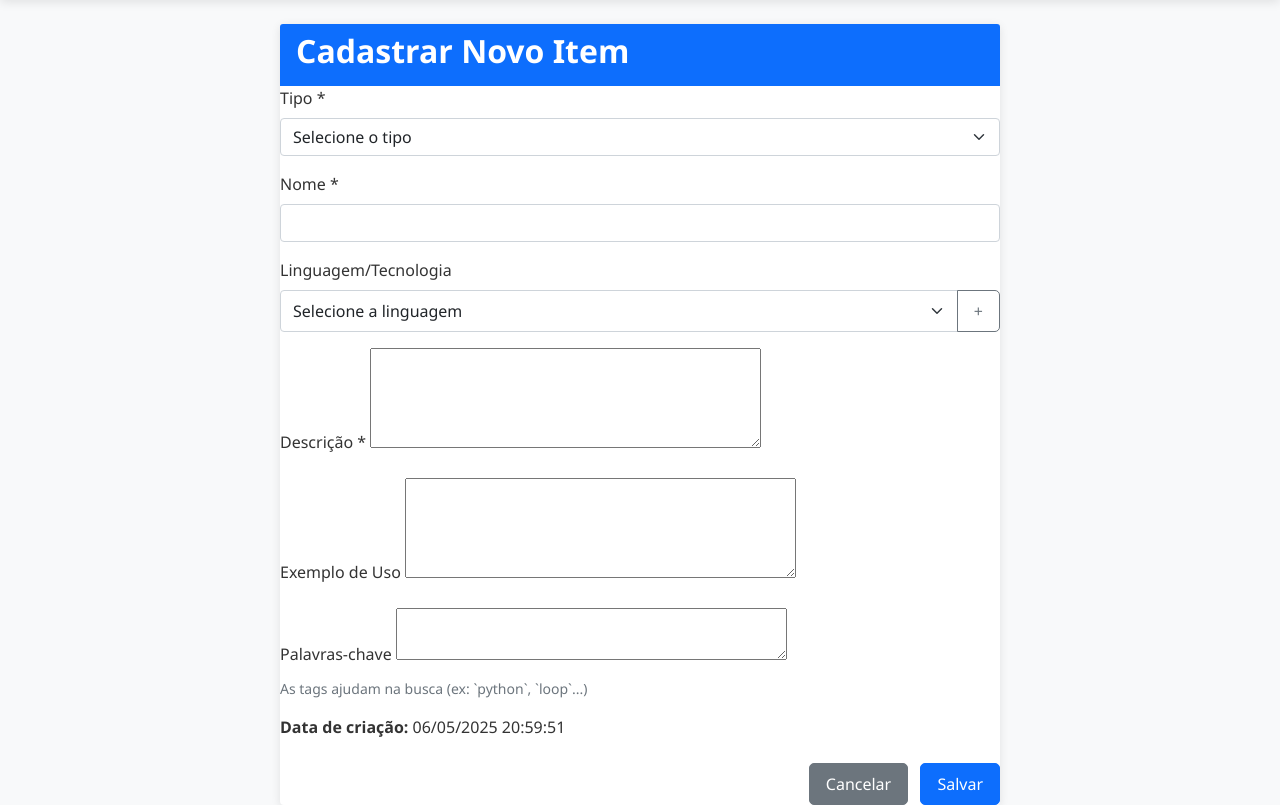
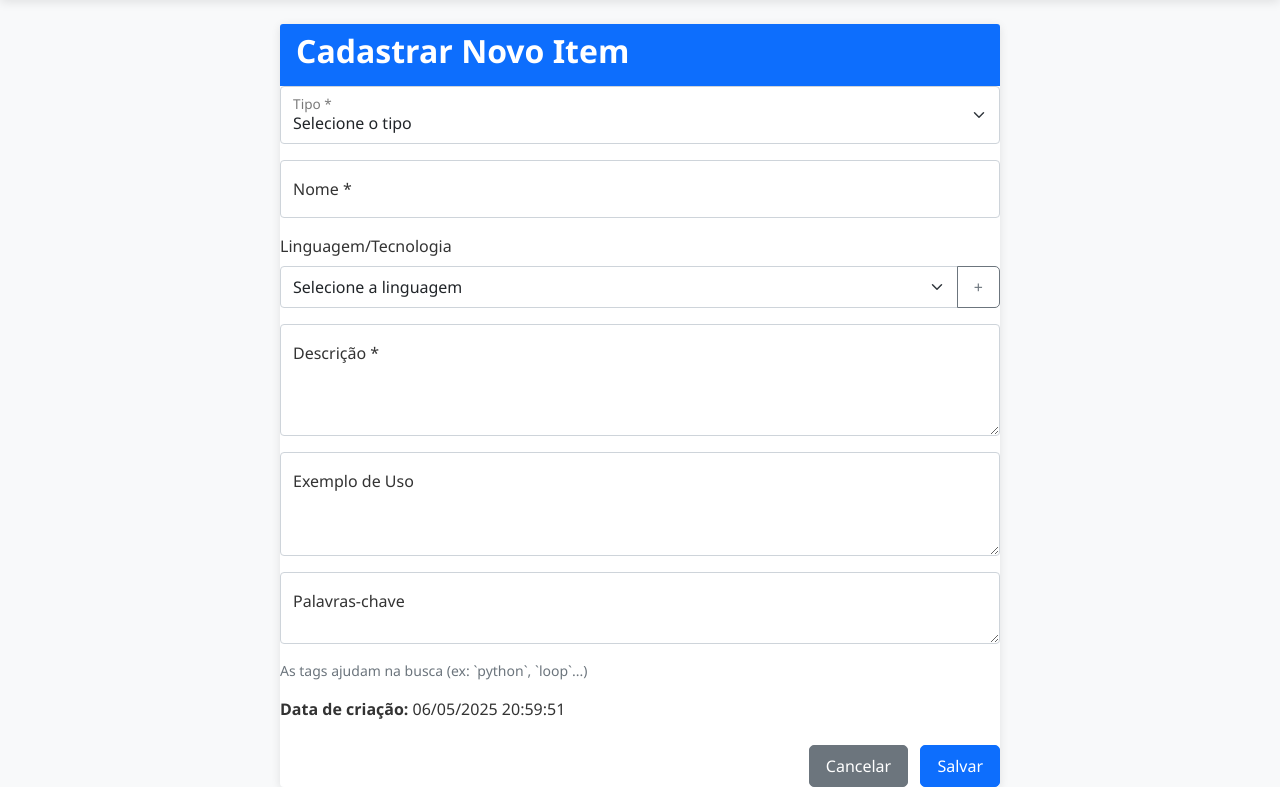
Before and after one commit to vhcf1997/codesabeapp, a Django app: page /cadastro/ in a window 1280 px wide. Shown: the part 62-867 px from the top of the page. Run offline with Django 5.2, Linux system fonts and the light colour scheme; data that the repository does not hold is empty.

Commit message:
Improve registration forms UI

```diff
--- a/core/forms.py
+++ b/core/forms.py
@@ -9,12 +9,34 @@ class NotaForm(forms.ModelForm):
             'exemplo', 'palavraChave',
         ]
         widgets = {
-            'descricao': forms.Textarea(attrs={'rows': 4}),
-            'exemplo': forms.Textarea(attrs={'rows': 4}),
-            'palavraChave': forms.Textarea(attrs={'rows': 2}),
+            'descricao': forms.Textarea(
+                attrs={
+                    'rows': 4,
+                    'class': 'form-control',
+                    'placeholder': 'Descreva o item',
+                }
+            ),
+            'exemplo': forms.Textarea(
+                attrs={
+                    'rows': 4,
+                    'class': 'form-control code-editor',
+                    'placeholder': 'Exemplo de código',
+                }
+            ),
+            'palavraChave': forms.Textarea(
+                attrs={
+                    'rows': 2,
+                    'class': 'form-control',
+                    'placeholder': 'Palavras-chave',
+                }
+            ),
             'tipo': forms.TextInput(attrs={'class': 'form-control'}),
-            'nome': forms.TextInput(attrs={'class': 'form-control'}),
-            'linguagem': forms.TextInput(attrs={'class': 'form-control'}),
+            'nome': forms.TextInput(
+                attrs={'class': 'form-control', 'placeholder': 'Nome do item'}
+            ),
+            'linguagem': forms.TextInput(
+                attrs={'class': 'form-control', 'placeholder': 'Linguagem'}
+            ),
         }
 
 
--- a/core/templates/adicionar_linguagem.html
+++ b/core/templates/adicionar_linguagem.html
@@ -7,12 +7,12 @@
       <div class="card-header bg-primary text-white">
         <h2 class="mb-0">Adicionar Linguagem</h2>
       </div>
-      <form method="post" class="p-3">
+      <form method="post" class="p-3 needs-validation" novalidate>
         {% csrf_token %}
         {{ form.non_field_errors }}
-        <div class="mb-3">
-          <label for="id_nome" class="form-label">Nome</label>
+        <div class="form-floating mb-3">
           {{ form.nome }}
+          <label for="id_nome">Nome</label>
         </div>
         <div class="text-end">
           <a href="{% url 'core:cadastro' %}" class="btn btn-secondary me-2">Cancelar</a>
--- a/core/templates/cadastro.html
+++ b/core/templates/cadastro.html
@@ -11,12 +11,11 @@
                     <h2>Cadastrar Novo Item</h2>
                 </div>
 
-                <form method="post" id="formCadastro">
+                <form method="post" id="formCadastro" class="needs-validation" novalidate>
                     {% csrf_token %}  <!-- Proteção contra ataques CSRF -->
 
                     <!-- Campo tipo -->
-                    <div class="mb-3">
-                        <label for="{{ form.tipo.id_for_label }}" class="form-label">Tipo *</label>
+                    <div class="form-floating mb-3">
                         <select class="form-select" id="tipo" name="tipo" required>
                             <option value="" selected disabled>Selecione o tipo</option>
                             <option value="Comando">Comando</option>
@@ -24,12 +23,13 @@
                             <option value="Biblioteca">Biblioteca</option>
                             <option value="Outro">Outro</option>
                         </select>
+                        <label for="tipo">Tipo *</label>
                     </div>
 
                     <!-- Campo nome -->
-                    <div class="mb-3">
-                        <label for="{{ form.nome.id_for_label }}" class="form-label">Nome *</label>
+                    <div class="form-floating mb-3">
                         {{ form.nome }}
+                        <label for="{{ form.nome.id_for_label }}">Nome *</label>
                     </div>
 
                     <!-- Campo linguagem (select dinâmico do banco) -->
@@ -47,23 +47,23 @@
                     </div>
 
                     <!-- Campo descrição -->
-                    <div class="mb-3">
-                        <label for="{{ form.descricao.id_for_label }}" class="form-label">Descrição *</label>
+                    <div class="form-floating mb-3">
                         {{ form.descricao }}
+                        <label for="{{ form.descricao.id_for_label }}">Descrição *</label>
                     </div>
 
                     <!-- Campo exemplo -->
-                    <div class="mb-3">
-                        <label for="{{ form.exemplo.id_for_label }}" class="form-label">Exemplo de Uso</label>
+                    <div class="form-floating mb-3">
                         {{ form.exemplo }}
+                        <label for="{{ form.exemplo.id_for_label }}">Exemplo de Uso</label>
                     </div>
 
                     <!-- Campo palavra-chave -->
-                    <div class="mb-3">
-                        <label for="{{ form.palavraChave.id_for_label }}" class="form-label">Palavras-chave</label>
+                    <div class="form-floating mb-3">
                         {{ form.palavraChave }}
-                        <div class="form-text">As tags ajudam na busca (ex: `python`, `loop`...)</div>
+                        <label for="{{ form.palavraChave.id_for_label }}">Palavras-chave</label>
                     </div>
+                    <div class="form-text mb-3">As tags ajudam na busca (ex: `python`, `loop`...)</div>
 
                     <!-- Mostra ao usuário a data atual -->
                     <p><strong>Data de criação:</strong> {{ data_criacao_preview|date:"d/m/Y H:i:s" }}</p>
```
Also changed, not shown: core/templates/editar_nota.html (+11 -11 lines).
